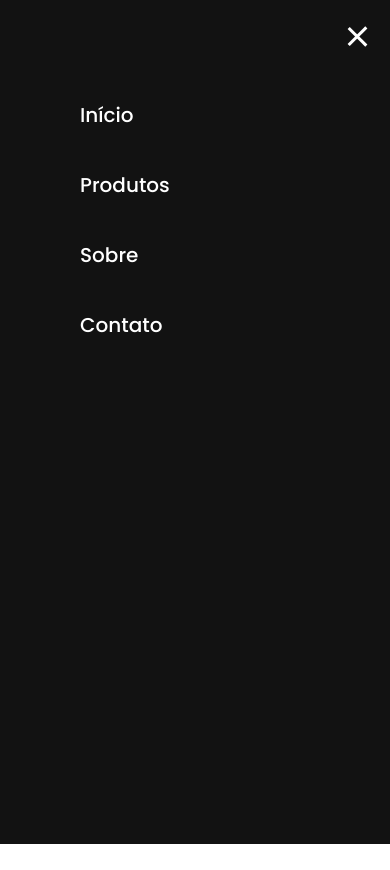
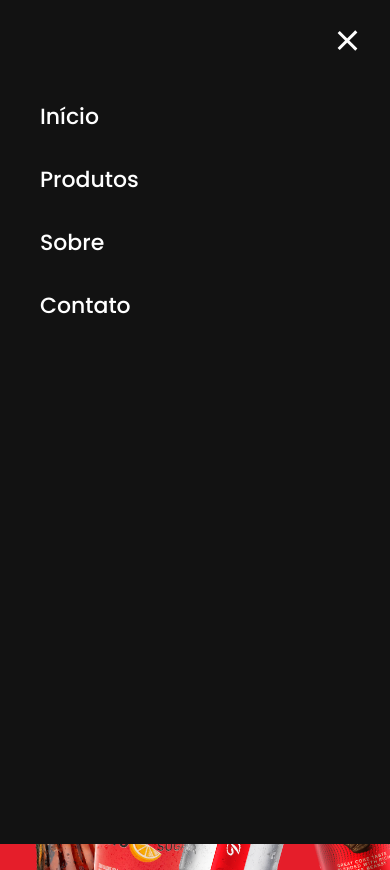
Before and after one commit to valprogramacao/landing-page_coca-cola, a plain HTML site: page index.html in a window 390 px wide. Both pictures are taken after a click on the element 357 px from the left and 36 px from the top of the page. Before the commit the page ends 844 px from the top, so only its background shows below. Drawn offline with Linux system fonts and the light colour scheme.

Commit message:
atualzado media querries

```diff
--- a/index.html
+++ b/index.html
@@ -30,7 +30,7 @@
          <div class="content">
             <div class="text">
                 <h2>É ISSO QUE <br><span>EU QUERO</span></h2>
-                <p>Não é apenas sobre matar a sede. É sobre a sensação imediata de refrescância no primeiro gole, o sabor inconfundível que transforma um lanche simples em um momento especial e a energia certa para reunir quem a gente gosta ao redor da mesa.?</p>
+                <p>Não é apenas sobre matar a sede. É sobre a sensação imediata de refrescância no primeiro gole, o sabor inconfundível que transforma um lanche simples em um momento especial e a energia certa para reunir quem a gente gosta ao redor da mesa.</p>
                 <a href="#">VER TODOS OS PRODUTOS</a>
             </div>
         </div>
--- a/script.js
+++ b/script.js
@@ -1,11 +1,25 @@
 const menu = document.querySelector('.menu');
 const navUL = document.querySelector('.navigation ul');
+const navLinks = document.querySelectorAll('.navigation a');
 
-menu.addEventListener('click', ()=> {
+function toggleMenu() {
     navUL.classList.toggle('active');
-     menu.classList.toggle('active');
+    menu.classList.toggle('active');
+    document.body.classList.toggle('menu-open'); // trava a rolagem com o menu aberto
+}
 
+function closeMenu() {
+    navUL.classList.remove('active');
+    menu.classList.remove('active');
+    document.body.classList.remove('menu-open');
+}
 
+menu.addEventListener('click', toggleMenu);
 
+// fecha o menu ao clicar em um link
+navLinks.forEach(link => link.addEventListener('click', closeMenu));
 
-})
+// se a tela crescer para desktop com o menu aberto, fecha ele
+window.matchMedia('(min-width: 701px)').addEventListener('change', e => {
+    if (e.matches) closeMenu();
+});
--- a/style.css
+++ b/style.css
@@ -5,6 +5,11 @@
     padding: 0;
     box-sizing: border-box;
     font-family: "Poppins", sans-serif;
+}
+
+/* trava a rolagem da página enquanto o menu mobile está aberto (classe colocada pelo script.js) */
+body.menu-open {
+    overflow: hidden;
 }
 
 section {  /* fundo preto*/
@@ -47,10 +52,15 @@ header .logo {
 
 header .navigation {
     position: relative;
-    display: flex;
 }
 
-header ,.navigation li {
+/* MENU EM LINHA: o flex precisa estar no <ul>, que é o pai direto dos <li> */
+header .navigation ul {
+    display: flex;
+    gap: 100px; /* espaço entre os itens (substitui o margin-left) */
+}
+
+header .navigation li {
     list-style: none;
 }
 
@@ -60,8 +70,11 @@ header .navigation li a {
     font-weight: 500;
     text-decoration: none;
     font-size: 17px;
-    margin-left: 100px;
+    transition: color 0.3s;
+}
 
+header .navigation li a:hover {
+    color: #e51e2a;
 }
 
 .content {
@@ -117,7 +130,7 @@ header .navigation li a {
     left: 100px;
     display: flex;
     align-items: center;
-    justify-content: center;
+    gap: 45px; /* espaço entre os ícones (substitui o margin-left) */
 }
 
 .icons li {
@@ -125,16 +138,14 @@ header .navigation li a {
 }
 
 .icons li a {
-    display: inline-block;
     width: 50px;
     height: 50px;
     border-radius: 50%;
     background: #222;
-    margin-left: 45px;
     display: flex;
     align-items: center;
     justify-content: center;
-    transform: 0.3s ease-in-out;
+    transition: 0.3s ease-in-out;
 }
 .icons li a:hover {
     background: #e51e2a;
@@ -142,13 +153,15 @@ header .navigation li a {
 }
 .icons li a img {
     transform: scale(0.5);
-     filter: invert(1);
+    filter: invert(1);
 }
 
 .boxImg {
     position: absolute;
     right: 0;
     bottom: -40px;
+    display: flex;          /* evita que as garrafas quebrem de linha */
+    align-items: flex-end;  /* todas apoiadas na mesma base */
 }
 .boxImg img{
     width: 165px;
@@ -166,13 +179,14 @@ header .navigation li a {
     transform: rotate(-15deg)
 }
 
+/* botão hambúrguer: escondido no desktop */
 .menu {
     display: none;
     flex-direction: column;
     cursor: pointer;
     position: fixed;
-    top: 20px;
-    right: 20px;
+    top: 24px;
+    right: 30px;
     z-index: 1001;
 }
 
@@ -184,25 +198,109 @@ header .navigation li a {
     transition: 0.4s ;
 }
 
-@media(max-width:700px){
-    header .navigation ul {
-    display: none;
-    flex-direction: column;
-    position: fixed;
-    top: 0;
-    left: 0;
-    width: 100%;
-    height: 100vh;
-    padding: 80px;
-    margin: 0;
-    z-index: 1000;
+
+/* =========================================================
+   RESPONSIVO
+   A ideia é a mesma em todos os tamanhos (fundo escuro, círculo
+   vermelho no canto, texto + garrafas); só vamos reorganizando
+   e diminuindo as coisas conforme a tela encolhe.
+   ========================================================= */
+
+/* ---------- 1) Notebook / tablet deitado (até 1200px) ----------
+   Texto e garrafas continuam lado a lado, só que menores. */
+@media (max-width: 1200px) {
+    section {
+        padding: 100px 50px;
     }
 
+    header {
+        padding: 40px 50px;
+    }
 
+    header .navigation ul {
+        gap: 50px;
+    }
+
+    .content .text {
+        max-width: 450px;
+    }
+
+    .content .text h2 span {
+        font-size: 2.6em;
+    }
+
+    .boxImg img {
+        width: 115px;
+    }
+
+    .icons {
+        left: 50px;
+    }
+}
+
+/* ---------- 2) Tablet em pé (até 900px) ----------
+   Não cabe mais lado a lado: o conteúdo vira uma coluna
+   (texto -> ícones -> garrafas), e as garrafas descem para
+   o rodapé, em cima do círculo vermelho. */
+@media (max-width: 900px) {
+    section {
+        flex-direction: column;
+        align-items: flex-start;
+        justify-content: flex-start;
+        padding: 160px 50px 0;
+    }
+
+    .circle {
+        clip-path: circle(55% at bottom right);
+    }
+
+    header .navigation ul {
+        gap: 35px;
+    }
+
+    .content .text {
+        max-width: 100%;
+        margin-right: 0;
+    }
+
+    .content .text h2 span {
+        font-size: 3em;
+    }
+
+    /* ícones saem do "absolute" e entram no fluxo, logo abaixo do botão */
+    .icons {
+        position: relative;
+        left: 0;
+        bottom: 0;
+        margin-top: 40px;
+        gap: 20px;
+    }
+
+    /* garrafas também entram no fluxo e vão para o fim da seção */
+    .boxImg {
+        position: relative;
+        right: auto;
+        bottom: auto;
+        width: 100%;
+        justify-content: center;
+        margin-top: auto;     /* empurra para baixo */
+        padding-top: 60px;
+        margin-bottom: -40px; /* corta a base, como no desktop */
+    }
+
+    .boxImg img {
+        width: 25%;           /* 4 garrafas = 100% da largura */
+        max-width: 165px;
+    }
+}
+
+/* ---------- 3) Celular (até 700px) ----------
+   Menu vira hambúrguer + tela cheia, e tudo fica mais compacto. */
+@media (max-width: 700px) {
     .menu {
         display: flex;
+    }
 
-    }
     .menu.active .bar:nth-child(1){
         transform: rotate(45deg) translate(8px, 8px);
     }
@@ -213,25 +311,39 @@ header .navigation li a {
 
     .menu.active .bar:nth-child(3) {
         transform: rotate(-45deg) translate(8px, -8px);
+    }
 
+    /* menu em tela cheia: fica sempre "montado", mas invisível,
+       para a abertura ter animação (display: none não anima) */
+    header .navigation ul {
+        flex-direction: column;
+        gap: 30px;
+        position: fixed;
+        top: 0;
+        left: 0;
+        width: 100%;
+        height: 100vh;
+        padding: 100px 40px;
+        background-color: #121212;
+        z-index: 1000;
+        opacity: 0;
+        visibility: hidden;
+        transform: translateY(-20px);
+        transition: opacity 0.4s, transform 0.4s, visibility 0.4s;
     }
 
     header .navigation ul.active {
-        display: flex;
-        background-color: #121212;
-        transition: .5s;
+        opacity: 1;
+        visibility: visible;
+        transform: translateY(0);
     }
 
-    header .navigation ul li {
-        margin: 20px 0;
-    }
     header .navigation ul li a {
-        margin-left: 0;
-        font-size: 20px;
+        font-size: 22px;
     }
 
     section {
-        padding: 120px 30px;
+        padding: 120px 30px 0;
     }
 
     header {
@@ -250,17 +362,29 @@ header .navigation li a {
         font-size: 14px;
     }
 
-    .boxImg img {
-        width: 95px;
+    .content .text a {
+        margin-top: 30px;
     }
+
     .icons {
-        left: -25px;
-        bottom: 40px;
-        flex-direction: column;
+        margin-top: 30px;
         gap: 15px;
     }
+
     .icons li a {
         width: 40px;
         height: 40px;
     }
+
+    .circle {
+        clip-path: circle(60% at bottom right);
+    }
+
+    /* garrafas ocupam a largura toda da tela (ignorando o padding) */
+    .boxImg {
+        width: calc(100% + 60px);
+        margin-left: -30px;
+        padding-top: 40px;
+        margin-bottom: -30px;
+    }
 }
```
